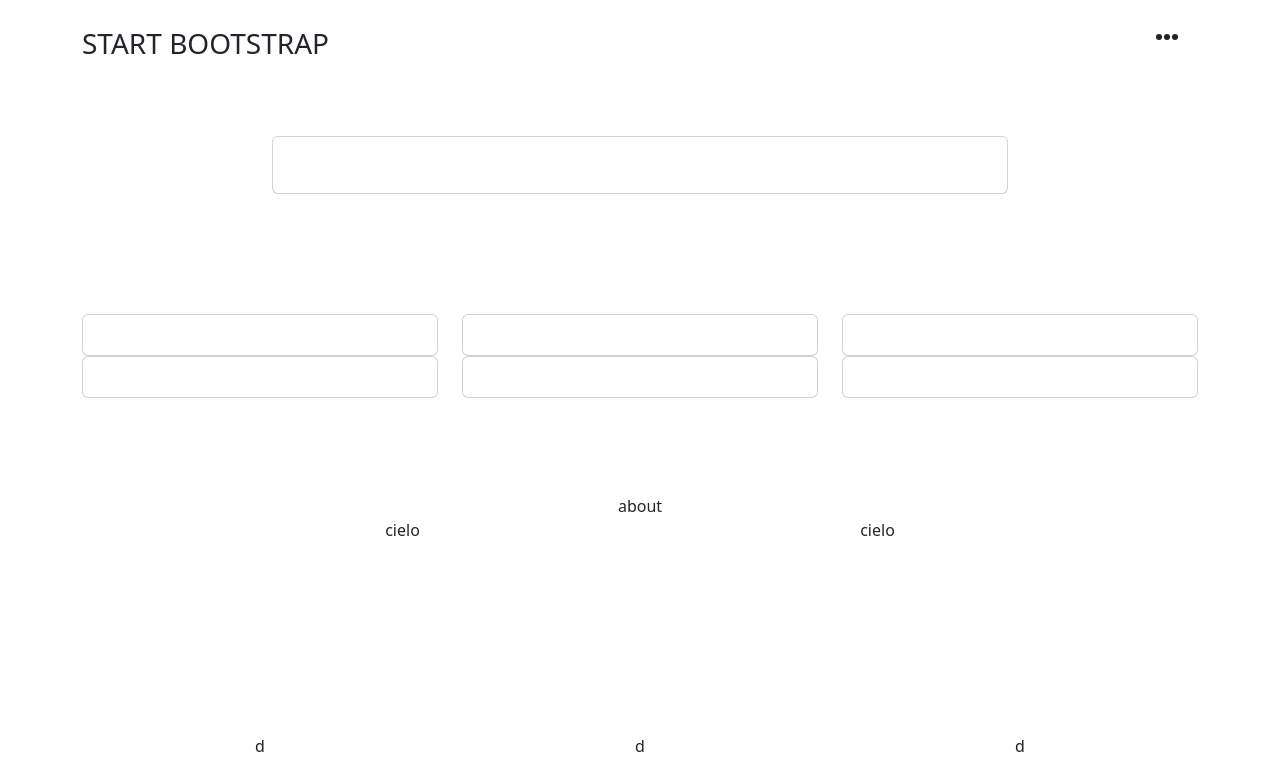
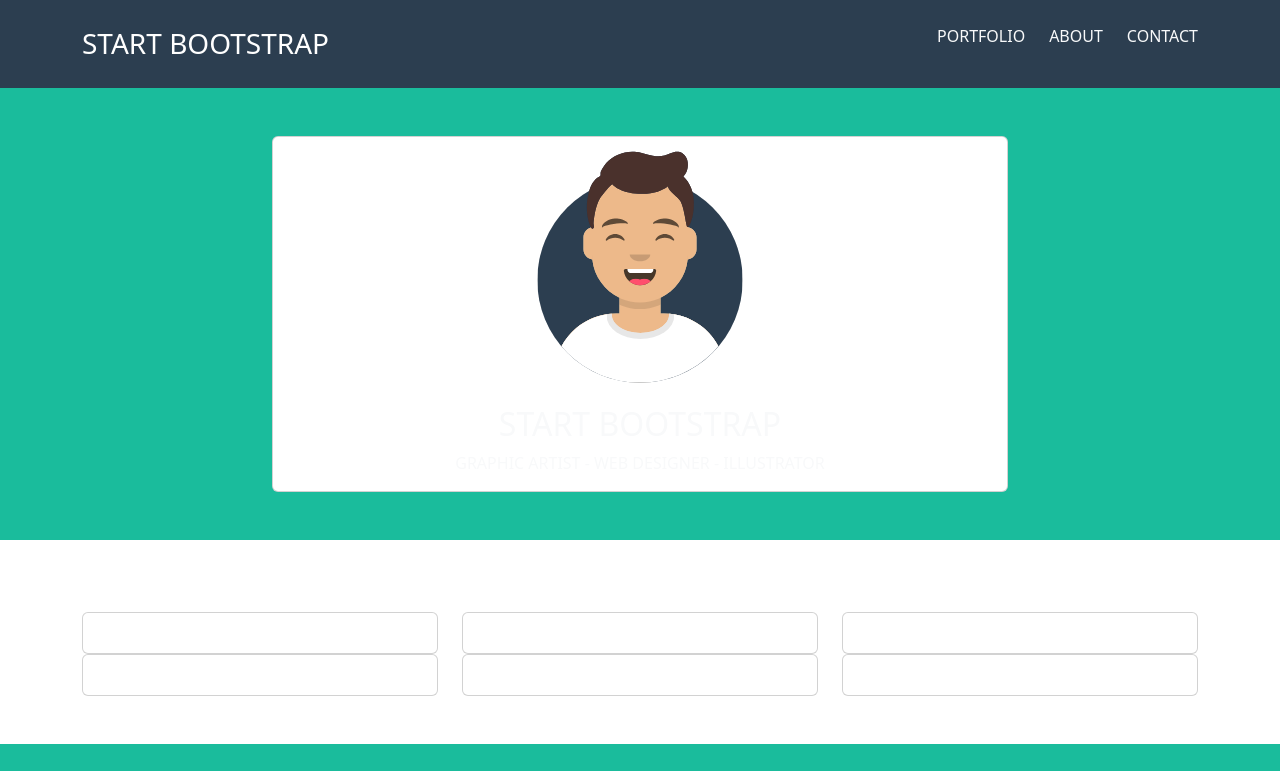
Before and after one commit to LucaLF-dev/html-css-bootstrap-freelancer, a plain HTML site: page index.html in a window 1280 px wide. Shown: the top 771 px of the page. Drawn offline with nearby package versions, Linux system fonts and the light colour scheme.

Commit message:
Added: header and section hero content

```diff
--- a/css/app.css
+++ b/css/app.css
@@ -1,8 +1,28 @@
 
+/* my laout */
 
+.page-header {
+    color: white;
+    background-color:#2C3E50 ;
+}
 
+.hamburger-menu {
+    font-size: 22px;
+    line-height: 32px;
+    color: white;
+    border: 1px solid white;
+    border-radius: 10px;
+    padding: 5px 10px;
+}
 
+section:nth-child(odd) {
+    background-color: #1ABC9C;
+}
 
+.img-fluid {
+   width: 226px;
+   height: 252px;
+}
 
 
 
--- a/index.html
+++ b/index.html
@@ -6,25 +6,26 @@
     <title>Bootstrap Freelancer</title>
     <link href="https://cdn.jsdelivr.net/npm/bootstrap@5.3.2/dist/css/bootstrap.min.css" rel="stylesheet" integrity="sha384-T3c6CoIi6uLrA9TneNEoa7RxnatzjcDSCmG1MXxSR1GAsXEV/Dwwykc2MPK8M2HN" crossorigin="anonymous">
     <link rel="stylesheet" href="./css/app.css">
+    <script src="https://kit.fontawesome.com/a14ed7ec88.js" crossorigin="anonymous"></script>
 </head>
 <body>
 
     <header class="page-header py-4">
        <nav class="container">
           <div class="row justify-content-between align-items-center">
-            <div class="col-auto">
-                <span class="h3 text-uppercase">start Bootstrap</span>
-            </div>
-            <div class="col-auto">
-                <ul class=" align-content-center d-flex">
-                   <li><a class="d-block text-decoration-none text-light" href="#" ></a></li>
-                   <li><a class="d-block text-decoration-none text-light" href="#" ></a></li>
-                   <li><a class="d-block text-decoration-none text-light" href="#" ></a></li>
+             <div class="col-auto">
+                <span class="h3 text-uppercase ">start Bootstrap</span>
+             </div>
+             <div class="col-auto ">
+                <ul class="align-content-center d-md-flex text-uppercase gap-4 list-unstyled d-none ">
+                   <li><a class="d-block text-decoration-none text-light" href="#" >portfolio</a></li>
+                   <li><a class="d-block text-decoration-none text-light" href="#" >about</a></li>
+                   <li><a class="d-block text-decoration-none text-light" href="#" >contact</a></li>
                 </ul>
-                <div class="d-lg-none">
-                    <a href="#"><i class="fa-solid fa-bars"></i></a>
+                <div class="d-md-none">
+                    <a class="hamburger-menu" href="#"><i class="fa-solid fa-bars"></i></a>
                  </div>
-            </div>
+             </div>
           </div>
        </nav>
     </header>
@@ -35,12 +36,12 @@
           <div class="row justify-content-center">
             <div class="col-12 col-md-8 text-center">
                 <div class="card">
-                    <figure>
-                        <img class="img-fluid" src="" alt="">
+                    <figure class="ms-card-image">
+                        <img class="img-fluid "src="./img/avatar.svg" alt="">
                     </figure>
-                    <div class="card-featured">
-                        <h2 class="card-title"></h2>
-                        <p class="card-description"></p>
+                    <div class="card-featured text-uppercase text-light">
+                        <h2 class="card-title">start bootstrap</h2>
+                        <p class="card-description">graphic artist - web designer - illustrator</p>
                     </div>
                 </div>
             </div>
```
